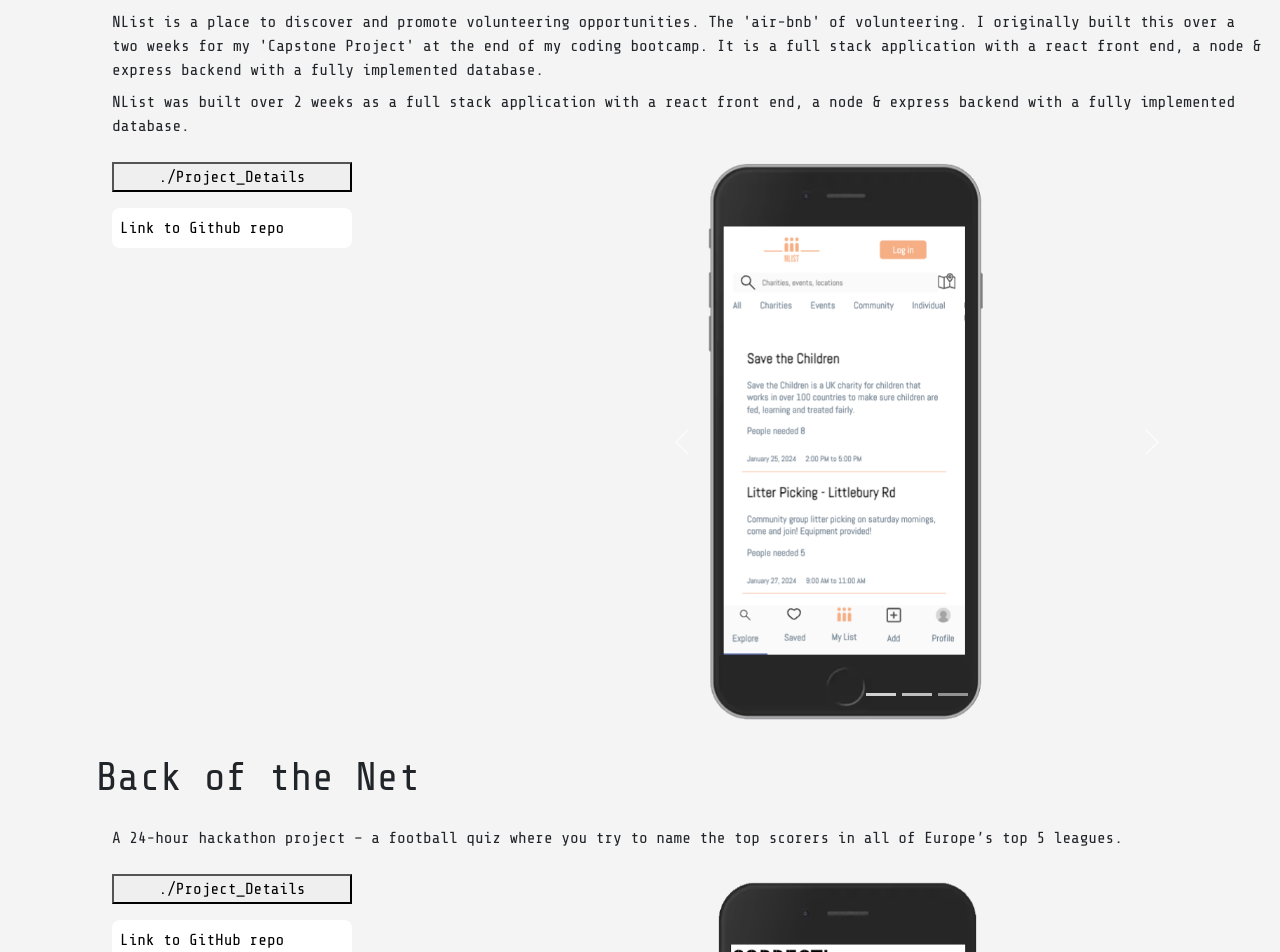
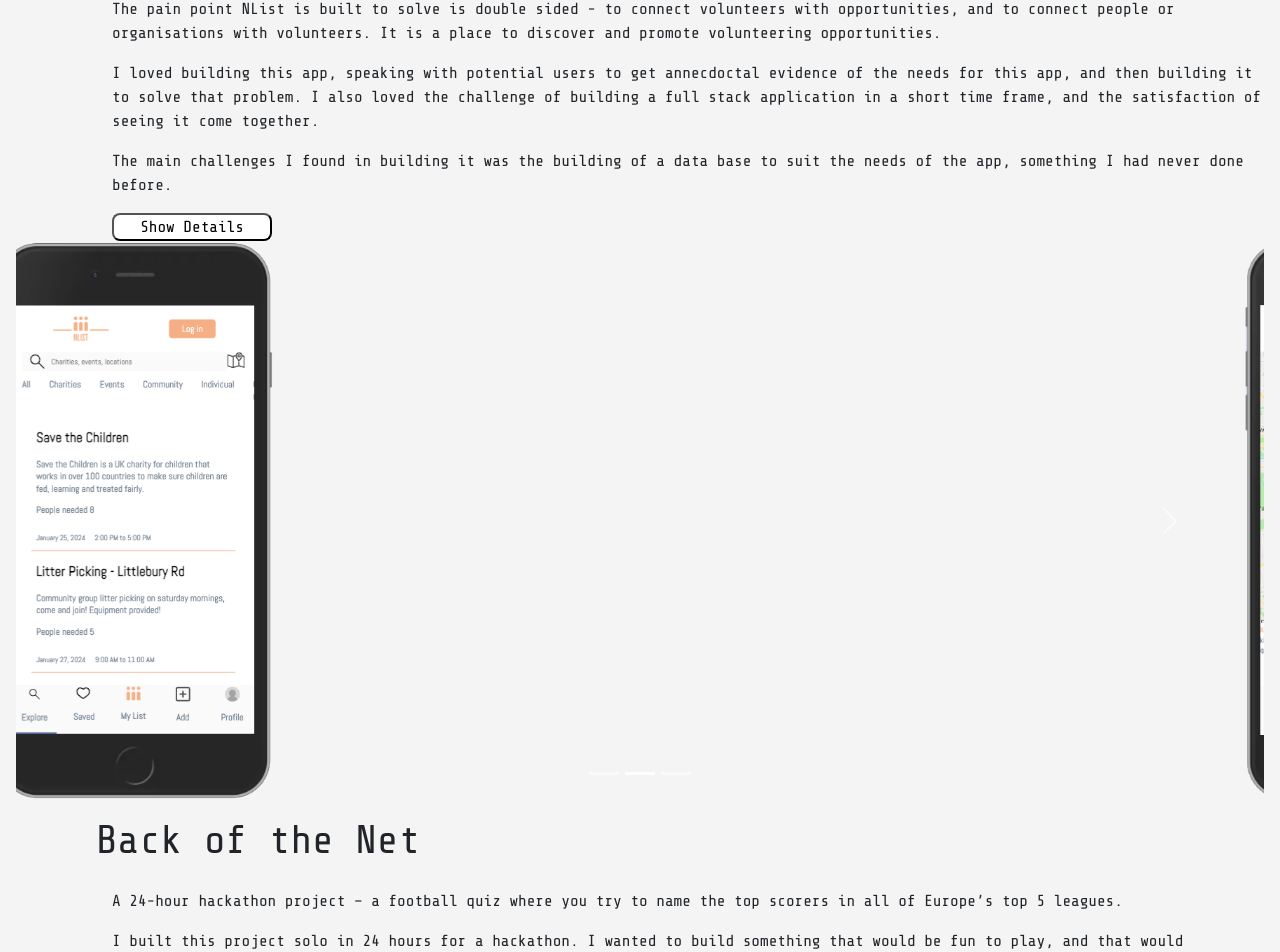
Before and after one commit to awhr95/alex-ross-portfolio, a React (Create React App) app: page / in a window 1280 px wide. Shown: the part 1318-2270 px from the top of the page. Built offline with nearby package versions, Linux system fonts and the light colour scheme.

Commit message:
Refactor Portfolio by creating a projects component

```diff
--- a/src/components/Layout/PortfolioHomepage/PortfolioHomepage.jsx
+++ b/src/components/Layout/PortfolioHomepage/PortfolioHomepage.jsx
@@ -1,4 +1,3 @@
-import ImgCarousel from "../ImgCarousel/ImgCarousel";
 import "./PortfolioHomepage.scss";
 import Homepage from "../../../assets/imgs/Homepage.png";
 import Map from "../../../assets/imgs/Map.png";
@@ -8,15 +7,9 @@ import Gameplay from "../../../assets/imgs/backofthenet/Gameplay.png";
 import SelectLeague from "../../../assets/imgs/backofthenet/SelectLeague.png";
 import Winner from "../../../assets/imgs/backofthenet/Winnercrop.png";
 import Leaderboard from "../../../assets/imgs/backofthenet/Leaderboard.png";
-import React, { useState } from "react";
+import Project from "../Project/Project";
 
 const PortfolioHomepage = () => {
-  const [showDetails, setShowDetails] = useState(false);
-
-  const toggleDetails = () => {
-    setShowDetails(!showDetails);
-  };
-
   const NListImages = [
     {
       src: Homepage,
@@ -46,91 +39,38 @@ const PortfolioHomepage = () => {
 
   return (
     <section className="portfolio">
-      <div className="portfolio__container">
-        <h3 className="portfolio__subtitle">My projects:</h3>
-        <article className="portfolio__project">
-          <h2 className="portfolio__title">NList</h2>
-          <p className="portfolio__description">
-            NList is a place to discover and promote volunteering opportunities.
-            The 'air-bnb' of volunteering. I originally built this over a two
-            weeks for my 'Capstone Project' at the end of my coding bootcamp. It
-            is a full stack application with a react front end, a node & express
-            backend with a fully implemented database.
-          </p>
-          <p className="portfolio__description">
-            NList was built over 2 weeks as a full stack application with a
-            react front end, a node & express backend with a fully implemented
-            database.
-          </p>
-          <section className="portfolio__details-container">
-            <div className="portfolio__details">
-              <button className="portfolio__button" onClick={toggleDetails}>
-                {" "}
-                {!showDetails ? "./Project_Details" : "./Hide_Details"}
-              </button>
-              {showDetails && (
-                <section>
-                  <p className="portfolio__description">
-                    Front end: React, Sass, MapBox
-                  </p>
-                  <p className="portfolio__description">
-                    Back end: Node, Express, Knex, JSON Web Token
-                  </p>
-                  <p className="portfolio__description">
-                    Project Management: Figma, Jira, Git
-                  </p>
-                </section>
-              )}
-              <a
-                className="portfolio__link"
-                href="https://github.com/awhr95/Capstone-nlist-client"
-              >
-                Link to Github repo
-              </a>
-            </div>
-
-            <ImgCarousel images={NListImages} />
-          </section>
-        </article>
-        <article className="portfolio__project">
-          <h2 className="portfolio__title">Back of the Net</h2>
-          <p className="portfolio__description">
-            A 24-hour hackathon project – a football quiz where you try to name
-            the top scorers in all of Europe’s top 5 leagues.
-          </p>
-          <section className="portfolio__details-container">
-            <div className="portfolio__details">
-              <button className="portfolio__button" onClick={toggleDetails}>
-                {!showDetails ? "./Project_Details" : "./Hide_Details"}
-              </button>
-              {showDetails && (
-                <section>
-                  <p className="portfolio__description">
-                    Front end: React, Sass
-                  </p>
-                  <p className="portfolio__description">
-                    Data: Local JSON, useEffect
-                  </p>
-                  <p className="portfolio__description">
-                    Hackathon: Solo build in 24 hours
-                  </p>
-                </section>
-              )}
-              <a
-                className="portfolio__link"
-                href="https://github.com/awhr95/back-of-the-net"
-                target="_blank"
-                rel="noopener noreferrer"
-              >
-                Link to GitHub repo
-              </a>
-            </div>
-
-            <ImgCarousel images={BackOfTheNet} />
-          </section>
-        </article>
-        <p className="portfolio__link-text">Guithub Link</p>
-      </div>
+      <Project
+        title="NList"
+        description={[
+          "NList is a place to discover and promote volunteering opportunities. The 'air-bnb' of volunteering. I originally built this over a two weeks for my 'Capstone Project' at the end of my coding bootcamp. It is a full stack application with a react front end, a node & express backend with a fully implemented database.",
+          "The pain point NList is built to solve is double sided - to connect volunteers with opportunities, and to connect people or organisations with volunteers. It is a place to discover and promote volunteering opportunities.",
+          "I loved building this app, speaking with potential users to get annecdoctal evidence of the needs for this app, and then building it to solve that problem. I also loved the challenge of building a full stack application in a short time frame, and the satisfaction of seeing it come together.",
+          "The main challenges I found in building it was the building of a data base to suit the needs of the app, something I had never done before.",
+        ]}
+        details={[
+          "Front end: React, Sass, MapBox",
+          "Back end: Node, Express, Knex, JSON Web Token",
+          "Project Management: Figma, Jira, Git",
+        ]}
+        githublink="https://github.com/awhr95/Capstone-nlist-client"
+        images={NListImages}
+      />
+      <Project
+        title="Back of the Net"
+        description={[
+          "A 24-hour hackathon project – a football quiz where you try to name the top scorers in all of Europe’s top 5 leagues.",
+          "I built this project solo in 24 hours for a hackathon. I wanted to build something that would be fun to play, and that would challenge my knowledge of football. I also wanted to build something that would be visually appealing and easy to use.",
+          "I loved the challenge of building this project in such a short time frame, and the satisfaction of seeing it come together. I also loved the challenge of building a project that would be fun to play, and that would challenge my knowledge of football.",
+          "The main challenges I found in building it were the time constraints, and the need to build something that would be fun to play. I also found it challenging to build a project that would be visually appealing and easy to use.",
+        ]}
+        details={[
+          "Front end: React, Sass",
+          "Data: Local JSON, useEffect",
+          "Hackathon: Solo build in 24 hours",
+        ]}
+        githublink="https://github.com/awhr95/back-of-the-net"
+        images={BackOfTheNet}
+      />
     </section>
   );
 };
--- a/src/components/Layout/PortfolioHomepage/PortfolioHomepage.scss
+++ b/src/components/Layout/PortfolioHomepage/PortfolioHomepage.scss
@@ -12,48 +12,8 @@
   }
 
   &__subtitle {
-    padding: 1rem 0rem 1rem 4rem;
+    padding: 1rem 0 1rem 4rem;
     margin-top: 2rem;
     font-size: 1.5rem;
   }
-  &__title {
-    padding: 1rem 0rem 1rem 5rem;
-    font-size: 2.5rem;
-  }
-  &__description {
-    padding: 0 0 0 6rem;
-    font-size: 1rem;
-    margin-bottom: 0.5rem;
-  }
-  &__button {
-    margin: 0 0 0 6rem;
-    width: 15rem;
-  }
-
-  &__details-container {
-    display: flex;
-    padding: 1rem 0;
-  }
-  &__details {
-    display: flex;
-    flex-direction: column;
-    justify-content: flex-start;
-    gap: 1rem;
-    width: 50%;
-  }
-
-  &__link {
-    text-decoration: none;
-    color: black;
-    background-color: white;
-    width: 15rem;
-    padding: 0.5rem;
-    border-radius: 0.5rem;
-    transition: transform 0.2s ease;
-    margin: 0 0 0 6rem;
-  }
-
-  &__link:hover {
-    transform: scale(1.1);
-  }
 }
--- /dev/null
+++ b/src/components/Layout/Project/Project.jsx
@@ -0,0 +1,43 @@
+import React, { useState } from "react";
+import "./Project.scss";
+import ImgCarousel from "../ImgCarousel/ImgCarousel";
+
+const Project = ({ title, description, details, githublink, images }) => {
+  const [showDetails, setShowDetails] = useState(false);
+
+  const toggleDetails = () => {
+    setShowDetails(!showDetails);
+  };
+
+  return (
+    <section className="project">
+      <div className="project__container">
+        <h2 className="project__title">{title}</h2>
+        <p className="project__description">
+          {description.map((paragraph, index) => (
+            <p key={index}>{paragraph}</p>
+          ))}
+        </p>
+        <button className="project__details-button" onClick={toggleDetails}>
+          {showDetails ? "Hide Details" : "Show Details"}
+        </button>
+        {showDetails && (
+          <div className="project__details">
+            <p>{details}</p>
+            <a
+              href={githublink}
+              target="_blank"
+              rel="noopener noreferrer"
+              className="project__github-link"
+            >
+              View on GitHub
+            </a>
+          </div>
+        )}
+        <ImgCarousel images={images} />
+      </div>
+    </section>
+  );
+};
+
+export default Project;
--- /dev/null
+++ b/src/components/Layout/Project/Project.scss
@@ -0,0 +1,67 @@
+@use "../../../styles/partials/breakpoints" as *;
+@use "../../../styles/partials/variables" as *;
+@use "../../../styles/partials/typography" as *;
+@use "../../../styles/partials/resets" as *;
+
+.project {
+  margin: 0 auto;
+  max-width: 1280px;
+  &__title {
+    padding: 1rem 0 1rem 5rem;
+    font-size: 2.5rem;
+  }
+
+  &__description {
+    padding: 0 0 0 6rem;
+    font-size: 1rem;
+    margin-bottom: 0.5rem;
+  }
+
+  &__button {
+    margin: 0 0 0 6rem;
+    width: 15rem;
+  }
+
+  &__details-container {
+    display: flex;
+    padding: 1rem 0;
+  }
+
+  &__details {
+    display: flex;
+    flex-direction: column;
+    justify-content: flex-start;
+    gap: 1rem;
+    width: 50%;
+    margin: 0 6rem;
+  }
+  &__details-button {
+    width: 10rem;
+    padding: 0 0 0 0rem;
+    border-radius: 0.5rem;
+    background-color: white;
+    color: black;
+    text-decoration: none;
+    transition: transform 0.2s ease;
+    margin: 0 6rem;
+
+    &:hover {
+      transform: scale(1.1);
+    }
+  }
+
+  &__link {
+    text-decoration: none;
+    color: black;
+    background-color: white;
+    width: 15rem;
+    padding: 0.5rem;
+    border-radius: 0.5rem;
+    transition: transform 0.2s ease;
+    margin: 0 0 0 6rem;
+
+    &:hover {
+      transform: scale(1.1);
+    }
+  }
+}
```
